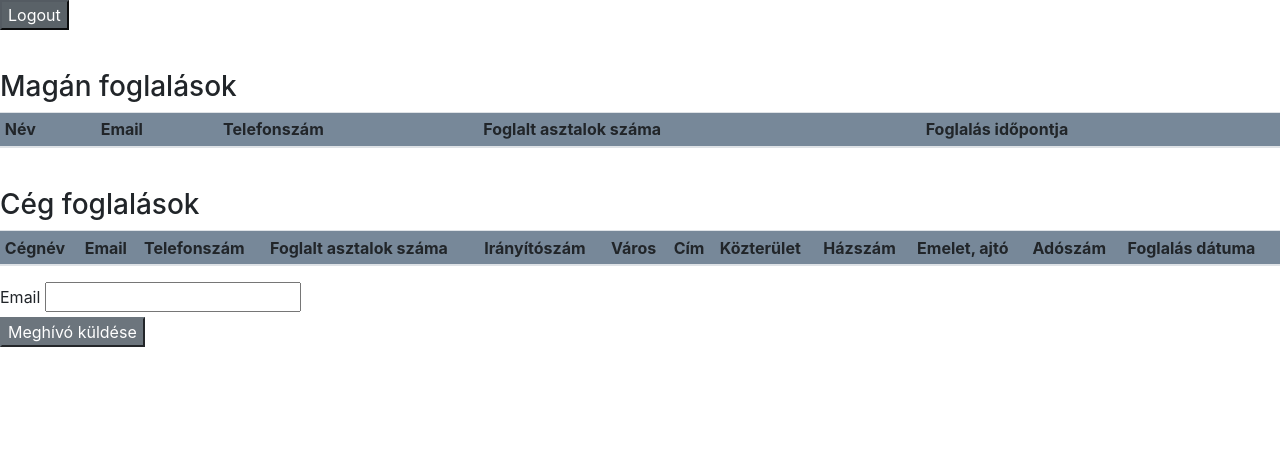
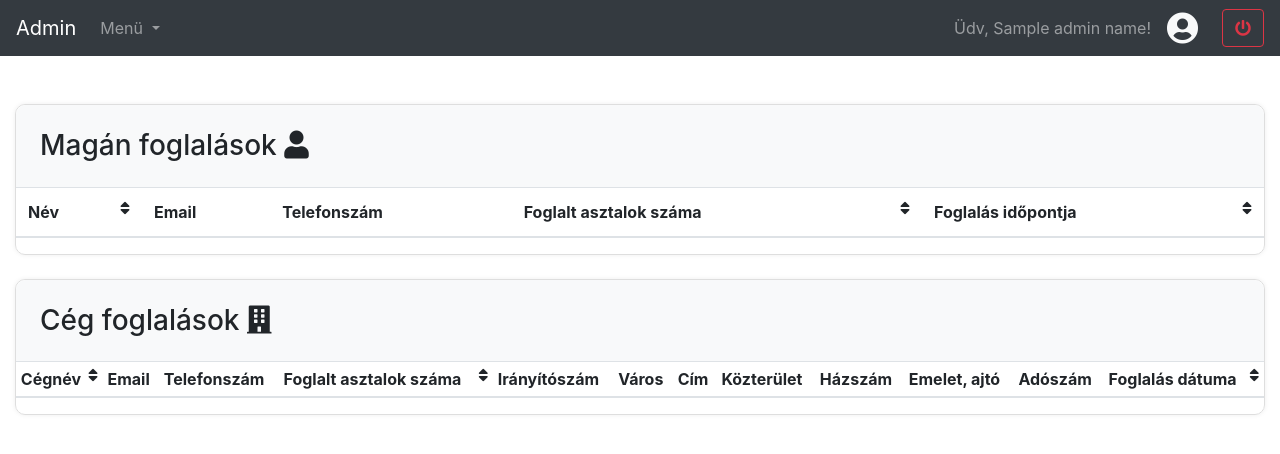
Before and after one commit to zsoltuveges/table_booking, a Flask app: template templates/admin.html in a window 1280 px wide. Shown: the top 454 px of the page. Run offline with Flask 2, Linux system fonts and the light colour scheme; the template is opened without the code that fills it: most values are stand-ins (such as "Sample title", 1, 10 or a date in 2020); data that the repository does not hold is empty; some libraries are stand-ins or nearby versions.

Commit message:
Redesigned admin page

```diff
--- a/server.py
+++ b/server.py
@@ -62,7 +62,7 @@ def login():
         if is_correct_password:
             session["username"] = login_data["username"]
             session["user_id"] = user_data_from_database["id"]
-            return redirect(url_for('admin_page'))
+            return redirect(url_for('admin_page', admin_name=session["username"]))
     return render_template('login.html')
 
 
@@ -72,14 +72,15 @@ def logout():
     return redirect(url_for('index'))
 
 
-@app.route('/admin-page')
+@app.route('/admin-page/<admin_name>')
 @login_module.login_required
-def admin_page():
+def admin_page(admin_name):
     individual_data = data_manager.get_all_booking_from_individuals()
     company_data = data_manager.get_all_booking_from_company()
     return render_template('admin.html',
                            individual_data=individual_data,
-                           comp_data=company_data)
+                           comp_data=company_data,
+                           admin_name=admin_name)
 
 
 @app.route('/modify-delete-booking', methods=["POST"])
@@ -125,7 +126,7 @@ def send_invitation():
     new_token = data_manager.add_new_token_to_database()
     url = "http://127.0.0.1:5000/registration/"
     send_invitation_email(email, new_token, url)
-    return redirect(url_for('admin_page'))
+    return redirect(url_for('admin_page', admin_name=session["username"]))
 
 
 def send_invitation_email(email, token, url):
--- a/static/js/admin.js
+++ b/static/js/admin.js
@@ -6,6 +6,7 @@ admin = {
         this.getAllCompanyBookingsFromDatabase();
         this.getAllIndividualBookingsFromDatabase();
         this.sortIndiBookings();
+        this.addingEventListenerToMenuDropDown();
     },
     getAllIndividualBookingsFromDatabase: function () {
         $.getJSON('/get-individual-bookings', function (response) {
@@ -93,6 +94,13 @@ admin = {
                 });
             })
         }
+    },
+
+    addingEventListenerToMenuDropDown: function () {
+        let menuInvite = document.getElementById("menu-invite");
+        menuInvite.style.cursor = "pointer";
+        let menuSaveBookings = document.getElementById("menu-save-bookings");
+        menuSaveBookings.style.cursor = "not-allowed";
     }
 };
 
--- a/static/style.css
+++ b/static/style.css
@@ -8,18 +8,9 @@ body {
 #admin_body {
     background-image: none;
 }
-tr {
-    max-width: 100%;
-}
 #invitation {
     float: left;
     max-width: 25%;
-}
-.table_header {
-    background: lightslategrey;
-}
-.table_headers {
-    margin-top: 40px;
 }
 h1 {
     text-align: center;
@@ -126,3 +117,14 @@ input {
 span {
     color: white;
 }
+
+.table-body {
+    border: 1px solid #dedede;
+    border-radius: 10px;
+    box-shadow: 0px 0px 5px #eeeeee;
+}
+
+.round {
+    border-top-left-radius: 10px;
+    border-top-right-radius: 10px;
+}
--- a/templates/admin.html
+++ b/templates/admin.html
@@ -18,35 +18,77 @@
     <link rel="stylesheet" href="{{ url_for('static', filename='style.css') }}">
     <script src="https://ajax.googleapis.com/ajax/libs/jquery/3.3.1/jquery.min.js"></script>
     <script src="{{ url_for('static', filename='js/admin.js') }}" defer></script>
+    <link rel="stylesheet" href="https://use.fontawesome.com/releases/v5.0.9/css/all.css" integrity="sha384-5SOiIsAziJl6AWe0HWRKTXlfcSHKmYV4RBF18PPJ173Kzn7jzMyFuTtk8JA7QQG1" crossorigin="anonymous" defer>
     <title>Table booking</title>
 </head>
 <body id="admin_body">
-<a href="{{ url_for('logout') }}"><button class="btn-secondary">Logout</button></a><br>
+{# Navbar modal #}
+<nav class="navbar navbar-expand-lg navbar-dark bg-dark mb-5">
+    <a class="navbar-brand" href="{{ url_for('admin_page', admin_name = admin_name ) }}">Admin</a>
+    <button class="navbar-toggler" type="button" data-toggle="collapse" data-target="#navbarSupportedContent"
+            aria-controls="navbarSupportedContent" aria-expanded="false" aria-label="Toggle navigation">
+        <span class="navbar-toggler-icon"></span>
+    </button>
 
-<h3 class="table_headers">Magán foglalások</h3>
-<table class="table table-sm" id="individual_table">
+    <div class="collapse navbar-collapse" id="navbarSupportedContent">
+        <ul class="navbar-nav mr-auto">
+            <li class="nav-item dropdown">
+                <a class="nav-link dropdown-toggle" href="#" id="navbarDropdown" role="button" data-toggle="dropdown"
+                   aria-haspopup="true" aria-expanded="false">
+                    Menü
+                </a>
+                <div class="dropdown-menu" aria-labelledby="navbarDropdown">
+                    <a href="{{ url_for('admin_page', admin_name = admin_name ) }}" id="menu-bookings"
+                       class="dropdown-item btn-light">Foglalások</a>
+                    <span id="menu-invite" class="dropdown-item btn-light" data-toggle="modal" data-target="#invitationModal">Meghívás</span>
+                    <div class="dropdown-divider"></div>
+                    <span id="menu-save-bookings" class="dropdown-item disabled">Foglalások mentése</span>
+                </div>
+            </li>
+        </ul>
+        <span class="navbar-text mr-3">
+            Üdv, {{ admin_name }}!
+        </span>
+        <i class="fas fa-user-circle fa-2x mr-4 text-light"></i>
+        <a href="{{ url_for('logout') }}">
+            <button class="btn btn-outline-danger my-2 my-sm-0"><i class="fas fa-power-off"></i></button>
+        </a>
+    </div>
+</nav>
+<div class="container-fluid">
+    <div class="table-body p-0">
+        <div class="bg-light round">
+            <h3 class="table_headers p-4 mb-0">Magán foglalások <i class="fas fa-user"></i></h3>
+        </div>
+        <div class="panel-body">
+            <table class="table" id="individual_table">
                 <thead>
                 <tr class="table_header">
-            <th id="indi_name" data-name="name" scope="col">Név</th>
+                    <th id="indi_name" data-name="name" scope="col">Név <i class="fas fa-sort float-sm-right"></i></th>
                     <th id="indi_email" scope="col">Email</th>
                     <th id="indi_phone" scope="col">Telefonszám</th>
-            <th id="indi_table"  data-name="booked_tables" scope="col">Foglalt asztalok száma</th>
-            <th id="indi_time" data-name="date_time" scope="col">Foglalás időpontja</th>
+                    <th id="indi_table" data-name="booked_tables" scope="col">Foglalt asztalok száma <i class="fas fa-sort float-sm-right"></i></th>
+                    <th id="indi_time" data-name="date_time" scope="col">Foglalás időpontja <i class="fas fa-sort float-sm-right"></i></th>
                 </tr>
                 </thead>
                 <tbody id="indi_body">
 
                 </tbody>
             </table>
-
-<h3 class="table_headers">Cég foglalások</h3>
+        </div>
+    </div>
+    <div class="table-body p-0 mt-4">
+        <div class="bg-light round">
+            <h3 class="table_headers p-4 mb-0">Cég foglalások <i class="fas fa-building"></i></h3>
+        </div>
+        <div class="panel-body">
             <table class="table table-sm" id="company_table">
                 <thead>
                 <tr class="table_header">
-            <th scope="col">Cégnév</th>
+                    <th scope="col">Cégnév <i class="fas fa-sort float-sm-right"></i></th>
                     <th scope="col">Email</th>
                     <th scope="col">Telefonszám</th>
-            <th scope="col">Foglalt asztalok száma</th>
+                    <th scope="col">Foglalt asztalok száma <i class="fas fa-sort float-sm-right"></i></th>
                     <th scope="col">Irányítószám</th>
                     <th scope="col">Város</th>
                     <th scope="col">Cím</th>
@@ -54,20 +96,42 @@
                     <th scope="col">Házszám</th>
                     <th scope="col">Emelet, ajtó</th>
                     <th scope="col">Adószám</th>
-            <th scope="col">Foglalás dátuma</th>
+                    <th scope="col">Foglalás dátuma <i class="fas fa-sort float-sm-right"></i></th>
                 </tr>
                 </thead>
                 <tbody id="company_body">
 
                 </tbody>
             </table>
+        </div>
+    </div>
+</div>
 
-<div id="invitation">
+<!-- Modal -->
+<div class="modal fade" id="invitationModal" tabindex="-1" role="dialog" aria-labelledby="invitationModalLabel"
+     aria-hidden="true">
+    <div class="modal-dialog" role="document">
+        <div class="modal-content">
+            <div class="modal-header bg-dark">
+                <h5 class="modal-title" id="invitationModalLabel">Admin meghívó küldése</h5>
+                <button type="button" class="close" data-dismiss="modal" aria-label="Close">
+                    <span aria-hidden="true">&times;</span>
+                </button>
+            </div>
+            <div class="modal-body bg-light text-dark">
+                <p>Add meg az email címét annak az embernek akit szeretnél meghívni adminnak</p>
+                <br>
                 <form action="{{ url_for('send_invitation') }}" method="POST">
                     <label for="invitation_email">Email</label>
                     <input type="text" name="invitation_email" id="invitation_email">
-        <button type="submit" class="btn-secondary">Meghívó küldése</button>
+            </div>
+            <div class="modal-footer">
+                <button type="button" class="btn btn-secondary" data-dismiss="modal">Bezár</button>
+                <button type="submit" class="btn btn-info">Meghívó küldése</button>
                 </form>
+            </div>
+        </div>
+    </div>
 </div>
 </body>
 </html>
```
Lines whose indentation alone changed are shown as unchanged.
